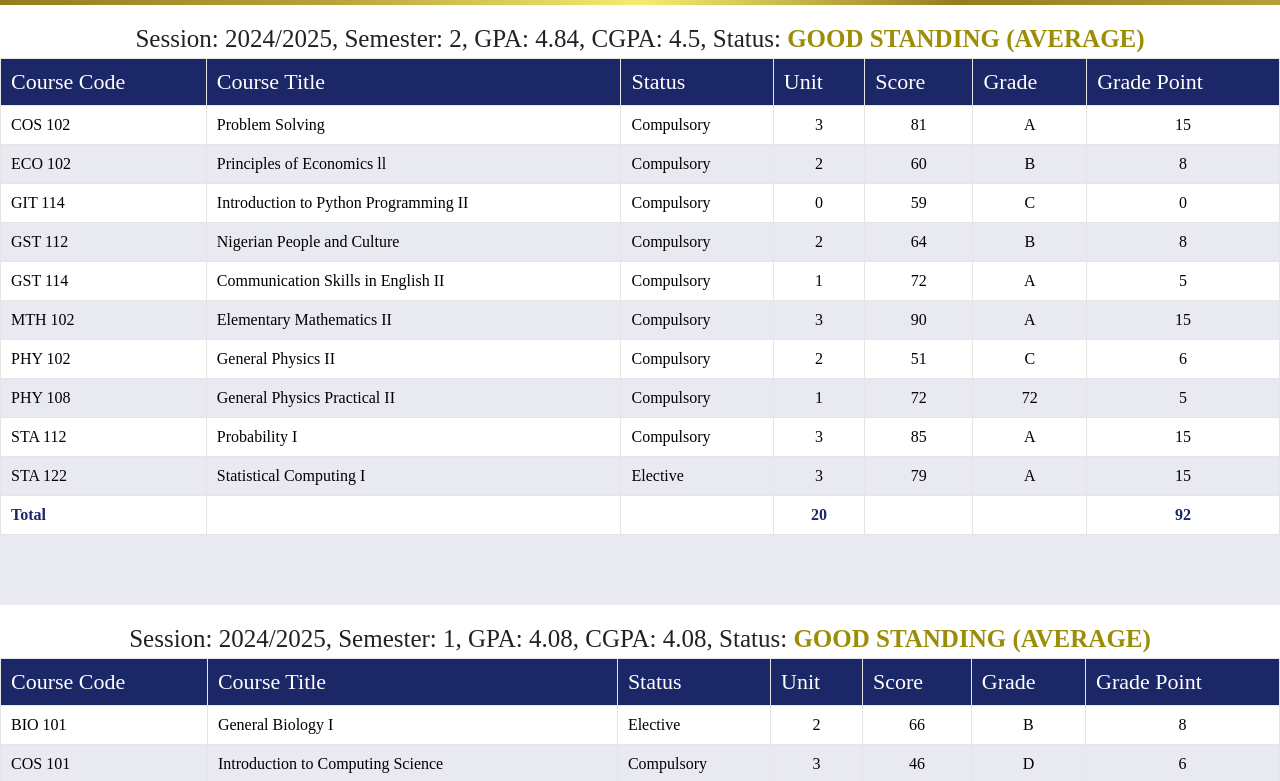
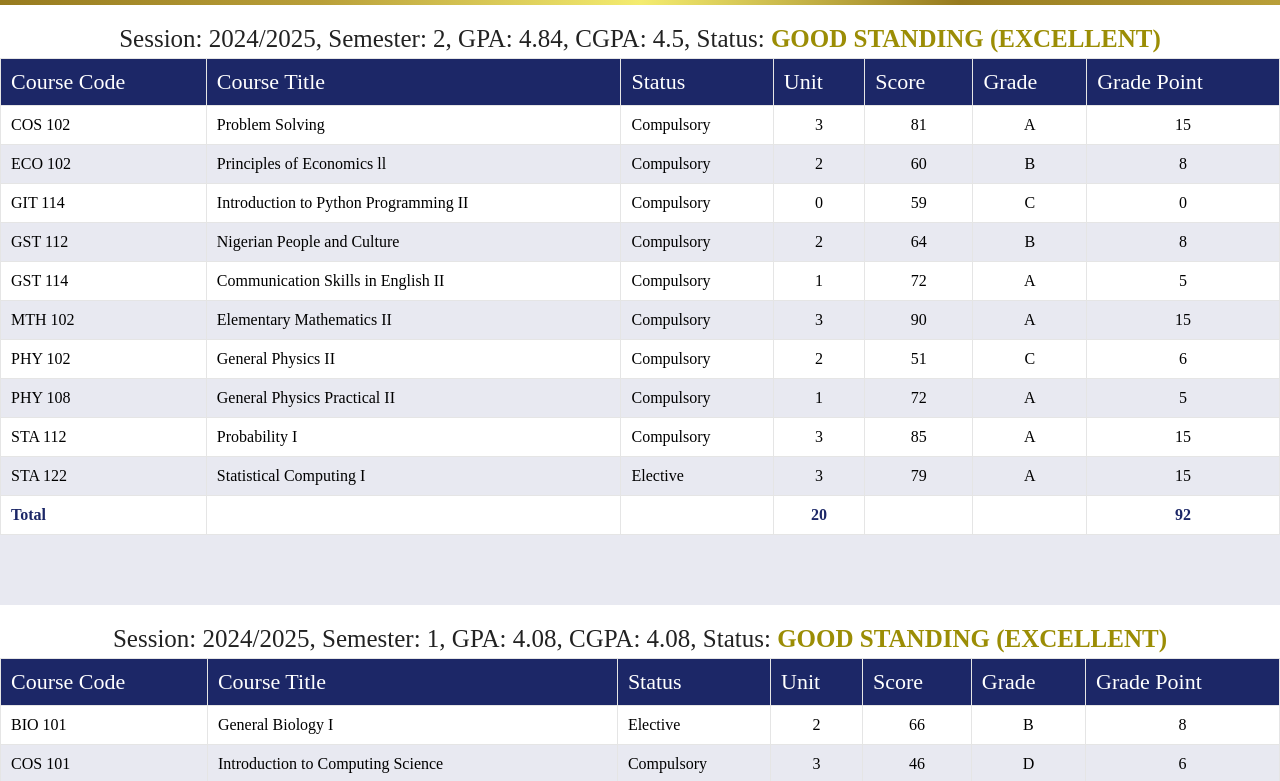
Before and after one commit to BoluOladipo/results.run.edu.ng-, a plain HTML site: page result/index.html in a window 1280 px wide. Shown: the part 156-937 px from the top of the page. Drawn offline with Linux system fonts and the light colour scheme; a web font is replaced by a local one.

Commit message:
Update index.html

```diff
--- a/result/index.html
+++ b/result/index.html
@@ -105,7 +105,7 @@
 					<td>Compulsory</td>
 					<td align="center">1</td>
 					<td align="center">72</td>
-					<td align="center">72</td>
+					<td align="center">A</td>
 					<td align="center">5</td>
 					</tr><tr>
 					<td>STA 112</td>
@@ -134,7 +134,7 @@
 				</tr></tbody><caption>Session: 2024/2025, Semester: 2,
 				GPA: 4.84,
 				CGPA: 4.5,
-				Status: <strong><font color="#9B8D05">GOOD STANDING (AVERAGE)</font></strong></caption></table>
+				Status: <strong><font color="#9B8D05">GOOD STANDING (EXCELLENT)</font></strong></caption></table>
 						<table class="result_table">
 							<tbody><tr>
 								<th align="center">Course Code</th>
@@ -252,7 +252,7 @@
 								</tr></tbody><caption>Session: 2024/2025, Semester: 1,
 								GPA: 4.08,
 								CGPA: 4.08,
-								Status: <strong><font color="#9B8D05">GOOD STANDING (AVERAGE)</font></strong></caption></table>
+								Status: <strong><font color="#9B8D05">GOOD STANDING (EXCELLENT)</font></strong></caption></table>
 				</div>
 				<footer>
 					<div id="footer_border"></div>
```
